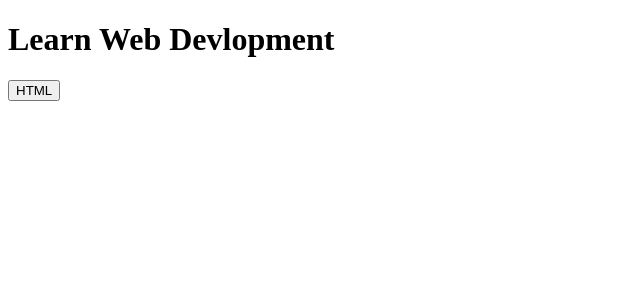
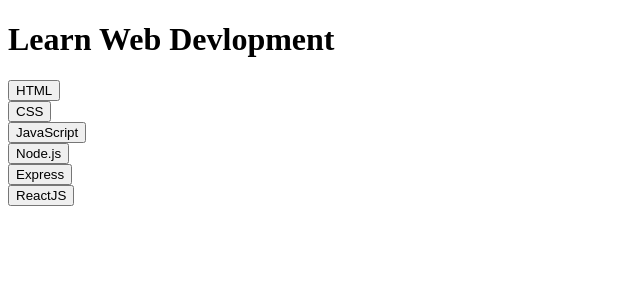
Before and after one commit to ValerioDiBiagio/react-use-state, a React (Vite) app: page / in a window 1280 px wide. Shown: the top 300 px of the page, without its empty margins (0-640 px from the left). Built offline with nearby package versions, Linux system fonts and the light colour scheme.

Commit message:
feat: add buttons list

```diff
--- /dev/null
+++ b/src/components/Buttons.jsx
@@ -0,0 +1,8 @@
+// funzione bottone
+export default function Button({ title }) {
+    return (
+        <div>
+            <button>{title}</button>
+        </div>
+    )
+}
--- a/src/components/Main.jsx
+++ b/src/components/Main.jsx
@@ -1,5 +1,5 @@
 // importare il bottone
-import Button from "./Button";
+import Button from "./Buttons";
 
 // importare array linguaggi
 import languages from '../data/languages'
@@ -7,6 +7,10 @@
 // funzione main
 export default function Main() {
     return (
-        <Button title={languages} />
+        <main>
+            <div>
+                {languages.map(language => <Button key={language.id} title={language.title} />)}
+            </div>
+        </main>
     )
 }
```
